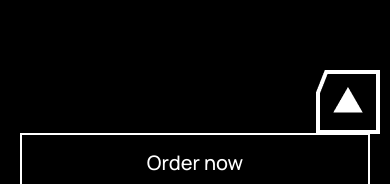
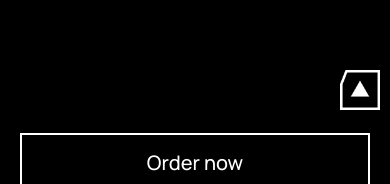
Before and after one commit to Mansurbek-Eshbotayev/Tesla-1, a plain HTML site: page index.html in a window 390 px wide. Shown: the part 630-814 px from the top of the page. Drawn offline with Linux system fonts and the light colour scheme.

Commit message:
Add all change

```diff
--- a/index.html
+++ b/index.html
@@ -9,6 +9,7 @@
   <title>Tesla</title>
 </head>
 <body>
+
   <header class="header">
 
     <div class="container">
@@ -272,8 +273,8 @@
       </picture>
 
 
-      <a class="footer__link"  href="#">
-        <img src="./images/link.png" alt="footer link">
+      <a class="footer__link link"  href="#">
+        <img class="link__img" src="./images/link.png" alt="footer link">
       </a>
 
      </div>
--- a/scss/blocks/_footer.scss
+++ b/scss/blocks/_footer.scss
@@ -22,3 +22,11 @@
   right: 10px;
   z-index: 3;
 }
+
+@media only screen and (max-width: 600px){
+  .link__img{
+    width: 100%;
+    max-width: 40px;
+    height: 40px;
+  }
+}
```
Also changed, not shown: css/main.css, css/main.min.css, 2 other files.
